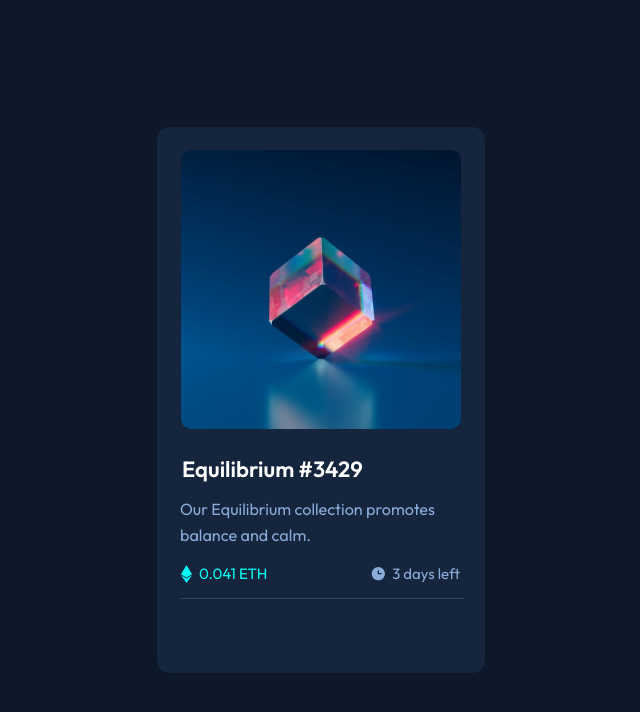
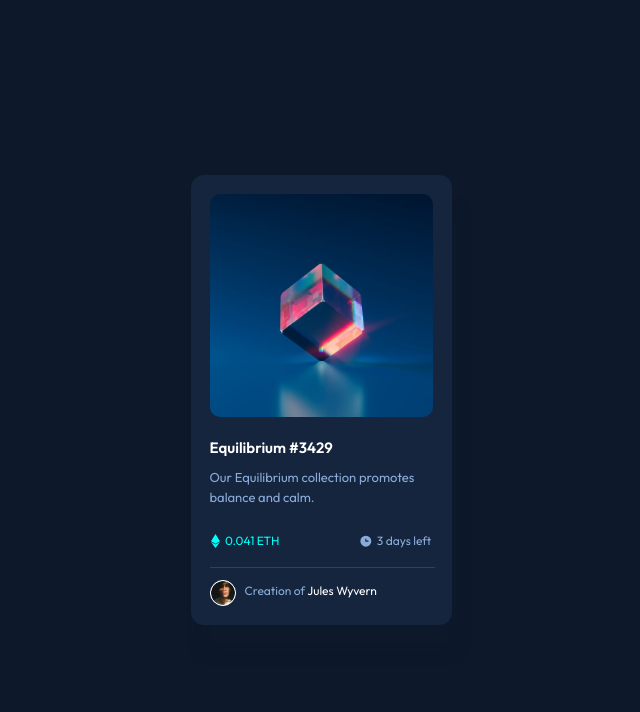
Before and after one commit to salcedoprogramador/nft-preview-card-component-main, a plain HTML site: page index.html in a window 1280 px wide. Shown: the whole page, without its empty margins (319-959 px from the left). Drawn offline with Linux system fonts and the light colour scheme.

Commit message:
culminacion de reto de card nft

```diff
--- a/css/estilos.css
+++ b/css/estilos.css
@@ -2,13 +2,11 @@
   /* colores */
   --Soft-blue: hsl(215, 51%, 70%);
   --Cyan: hsl(178, 100%, 50%);
-
   --Very-dark-blue-main-BG: hsl(217, 54%, 11%);
   --Very-dark-blue-card-BG: hsl(216, 50%, 16%);
   --Very-dark-blue-line: hsl(215, 32%, 27%);
   --White: hsl(0, 0%, 100%);
 }
-/* font-family: 'Outfit', sans-serif; */
 
 body {
   background-color: var(--Very-dark-blue-main-BG);
@@ -22,7 +20,6 @@ body {
 .card__container {
   width: 100%;
   max-width: 282px;
-  height: 500px;
   background-color: var(--Very-dark-blue-card-BG);
   overflow: hidden;
   margin: 1em;
@@ -30,14 +27,31 @@ body {
   border-radius: 1.3em;
   box-shadow: 8px 30px 10px hsl(217, 54%, 11%);
 }
+.card__images {
+  position: relative;
+}
 .card__img {
-  width: 99%;
+  width: 100%;
+  height: 100%;
   border-radius: 1em;
-  display: block;
-  margin: 0 auto;
+}
+.card__images div {
+  position: absolute;
+  background-color: hsl(178, 100%, 50%, 60%);
+  width: 100%;
+  height: 99%;
+  top: 0;
+  border-radius: 1em;
+  opacity: 0;
+}
+.card__images div img {
+  position: absolute;
+  top: 50%;
+  left: 50%;
+  transform: translate(-50%, -50%);
 }
 .card__title {
-  margin-top: 2.8em;
+  margin-top: 2.2em;
   margin-left: 0.2em;
 }
 .title {
@@ -51,10 +65,13 @@ body {
   margin: 0;
 }
 .card__price {
+  margin-top: 12px;
   width: 100%;
+  height: 15px;
   justify-content: space-between;
   display: flex;
   padding: 0.1em;
+  padding-bottom: 2em;
   border-bottom: 0.1em solid var(--Very-dark-blue-line);
 }
 .eth {
@@ -62,20 +79,103 @@ body {
   background-image: url(/images/icon-ethereum.svg);
   background-repeat: no-repeat;
   background-position: 0 center;
+  background-size: contain;
 }
 .eth p {
   font-size: 1.5rem;
   padding-left: 1.2em;
   color: var(--Cyan);
+  margin: 0;
 }
 .time {
   background-image: url(/images/icon-clock.svg);
   background-repeat: no-repeat;
   background-position: 0 center;
+  background-size: contain;
 }
 .time p {
   font-size: 1.5rem;
   color: var(--Soft-blue);
   padding-right: 0.2em;
   padding-left: 1.5em;
+  margin: 0;
 }
+.card__creator {
+  width: 100%;
+  display: flex;
+  flex-direction: row;
+}
+.card__creator img {
+  background-color: aliceblue;
+  border-radius: 50%;
+  border: 0.5px solid white;
+  width: 3.1em;
+  margin-top: 1.7em;
+  margin-left: 0.2em;
+}
+.card__creator p {
+  padding-top: 0.5em;
+  font-size: 1.6rem;
+  position: absolute;
+  text-align: center;
+  margin-left: 3.1em;
+  color: var(--Soft-blue);
+}
+.card__creator span {
+  color: var(--White);
+}
+@media (hover: hover) {
+  .card__creator span:hover,
+  .title:hover {
+    color: var(--Cyan);
+    cursor: pointer;
+  }
+  .card__images :hover {
+    opacity: 1;
+    cursor: pointer;
+  }
+}
+@media (min-width: 600px) {
+  .card__container {
+    width: 100%;
+    max-width: 223px;
+    padding: 1.9em;
+  }
+  .card__title {
+    margin: 0;
+    margin-top: 20px;
+  }
+  .title {
+    font-size: 1.5rem;
+  }
+  .description {
+    font-size: 1.3rem;
+  }
+  .eth p,
+  .time p {
+    font-size: 1.2em;
+    margin: 0px;
+  }
+  .eth,
+  .time {
+    height: 1.4em;
+    background-position: 0px 0px;
+  }
+  .card__price {
+    margin-top: 25px;
+    padding-bottom: 18px;
+  }
+  .card__creator {
+    padding-top: 10px;
+  }
+  .card__creator img {
+    width: 2.4em;
+    margin-top: 0.2em;
+    margin-left: 0px;
+  }
+  .card__creator p {
+    font-size: 1.2rem;
+    margin: 0;
+    margin-left: 35px;
+  }
+}
--- a/index.html
+++ b/index.html
@@ -14,7 +14,12 @@
   </head>
   <body>
     <article class="card__container">
-      <img src="images/image-equilibrium.jpg" alt="card-image" class="card__img" />
+      <div class="card__images">
+        <img src="images/image-equilibrium.jpg" alt="card-image" class="card__img" />
+        <div>
+          <img src="images/icon-view.svg" alt="view" />
+        </div>
+      </div>
       <div class="card__title"><h1 class="title">Equilibrium #3429</h1></div>
       <div class="card__description">
         <p class="description">Our Equilibrium collection promotes balance and calm.</p>
@@ -27,6 +32,10 @@
           <p>3 days left</p>
         </div>
       </div>
+      <div class="card__creator">
+        <img src="images/image-avatar.png" alt="avatar" />
+        <p>Creation of <span>Jules Wyvern</span></p>
+      </div>
     </article>
   </body>
 </html>
```
